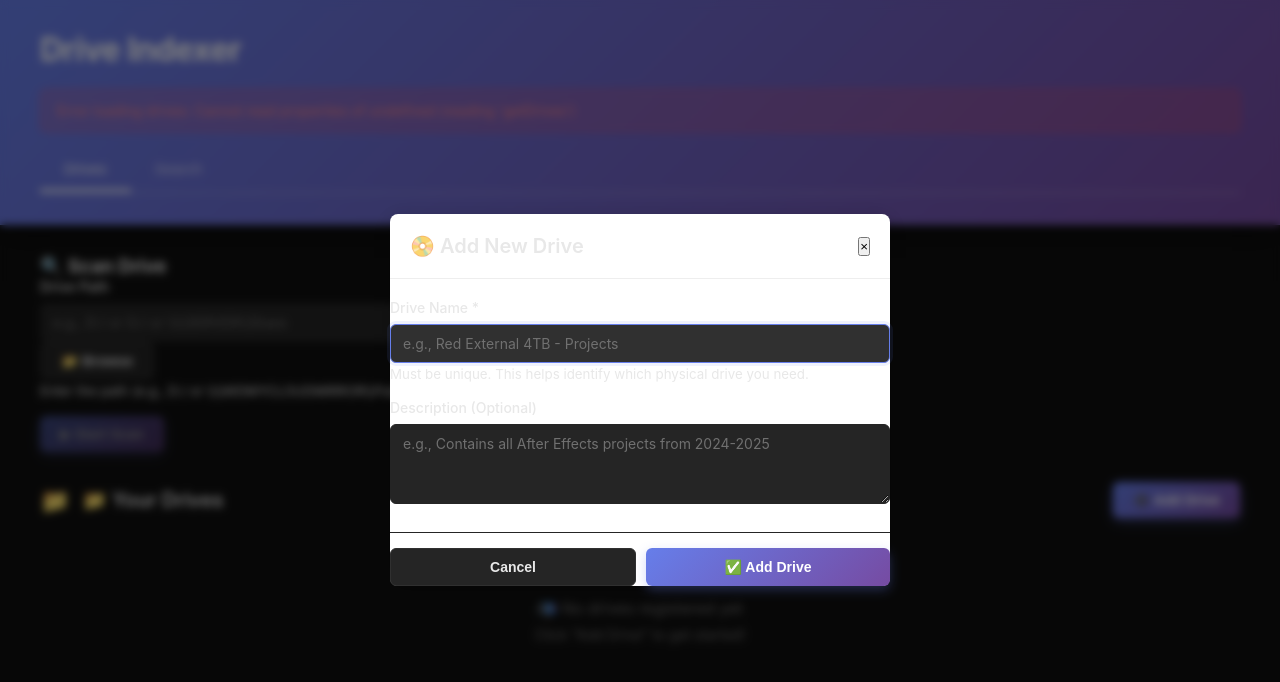
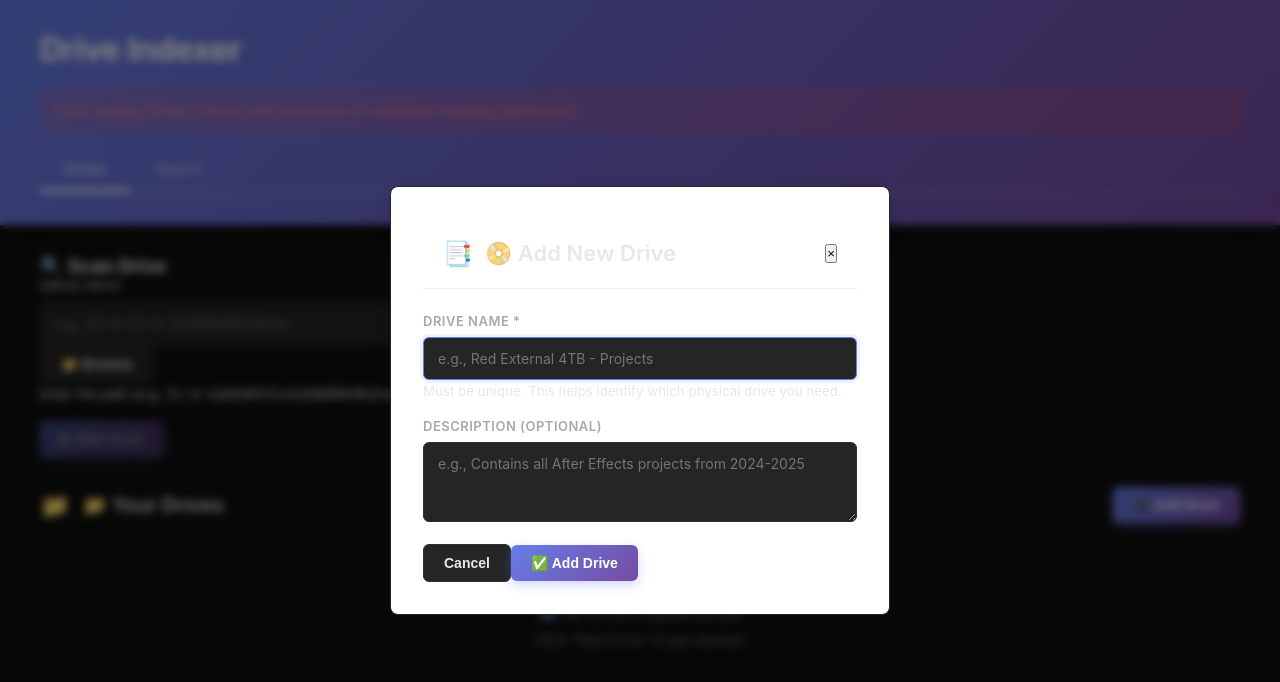
Before and after one commit to nickKBerlin/drive-indexer, a React (Create React App) app: page / in a window 1280 px wide. Both pictures are taken after a click on the button "➕ Add Drive". Shown: the top 682 px of the page. Built offline with nearby package versions, Linux system fonts and the light colour scheme.

Commit message:
Restore beautiful AddDriveModal styling

```diff
--- a/src/components/AddDriveModal.css
+++ b/src/components/AddDriveModal.css
@@ -1,3 +1,7 @@
+/* ============================================
+   ADD DRIVE MODAL STYLING
+   ============================================ */
+
 .modal-overlay {
   position: fixed;
   top: 0;
@@ -5,110 +9,106 @@
   right: 0;
   bottom: 0;
   background: rgba(0, 0, 0, 0.6);
-  backdrop-filter: blur(4px);
   display: flex;
   align-items: center;
   justify-content: center;
   z-index: 1000;
-  animation: fadeIn 0.2s ease;
+  backdrop-filter: blur(4px);
 }
 
-@keyframes fadeIn {
-  from {
-    opacity: 0;
-  }
-  to {
-    opacity: 1;
-  }
-}
-
-.modal {
-  background: var(--bg-secondary);
+.modal-content {
+  background: #1a1a1a;
+  border: 1px solid #252525;
   border-radius: 12px;
-  padding: 24px;
+  padding: 32px;
   max-width: 500px;
   width: 90%;
-  box-shadow: 0 20px 60px rgba(0, 0, 0, 0.5);
-  border: 1px solid var(--bg-tertiary);
+  box-shadow: 0 20px 60px rgba(0, 0, 0, 0.7);
   animation: slideUp 0.3s ease;
 }
 
 @keyframes slideUp {
   from {
+    opacity: 0;
     transform: translateY(20px);
-    opacity: 0;
   }
   to {
+    opacity: 1;
     transform: translateY(0);
-    opacity: 1;
   }
 }
 
 .modal-header {
   display: flex;
+  align-items: center;
   justify-content: space-between;
-  align-items: center;
-  margin-bottom: 20px;
-  padding-bottom: 15px;
-  border-bottom: 1px solid var(--bg-tertiary);
+  margin-bottom: 24px;
 }
 
 .modal-header h2 {
   margin: 0;
-  font-size: 20px;
+  font-size: 22px;
   font-weight: 600;
-  color: var(--text-primary);
+  color: #e8e8e8;
+  display: flex;
+  align-items: center;
+  gap: 12px;
+}
+
+.modal-header h2::before {
+  content: '📑';
+  font-size: 24px;
 }
 
 .modal-close {
   background: none;
   border: none;
-  color: var(--text-secondary);
+  color: #a8a8a8;
   font-size: 24px;
   cursor: pointer;
   padding: 0;
-  width: 32px;
-  height: 32px;
-  display: flex;
-  align-items: center;
-  justify-content: center;
-  transition: color 0.2s;
+  transition: color 0.2s ease;
 }
 
 .modal-close:hover {
-  color: var(--text-primary);
+  color: #e8e8e8;
+}
+
+.modal-body {
+  margin-bottom: 24px;
 }
 
 .form-group {
-  margin-bottom: 16px;
+  margin-bottom: 18px;
 }
 
 .form-group label {
   display: block;
   margin-bottom: 8px;
-  font-weight: 500;
-  color: var(--text-primary);
-  font-size: 14px;
+  font-size: 13px;
+  font-weight: 600;
+  color: #a8a8a8;
+  text-transform: uppercase;
+  letter-spacing: 0.5px;
 }
 
 .form-group input,
 .form-group textarea {
   width: 100%;
-  padding: 10px 12px;
-  border: 1px solid var(--bg-tertiary);
+  padding: 12px 14px;
+  background: #252525;
+  border: 1px solid #303030;
   border-radius: 6px;
-  background: var(--bg-tertiary);
-  color: var(--text-primary);
+  color: #e8e8e8;
+  font-size: 14px;
   font-family: inherit;
-  font-size: 14px;
-  transition: all 0.2s;
+  transition: all 0.2s ease;
 }
 
 .form-group input:focus,
 .form-group textarea:focus {
   outline: none;
   border-color: #667eea;
-  background: var(--bg-hover);
   box-shadow: 0 0 0 3px rgba(102, 126, 234, 0.1);
 }
 
@@ -117,19 +117,60 @@
   min-height: 80px;
 }
 
-.form-group input::placeholder,
-.form-group textarea::placeholder {
-  color: var(--text-muted);
+.modal-buttons {
+  display: flex;
+  gap: 12px;
+  justify-content: flex-end;
 }
 
-.modal-actions {
-  display: flex;
-  gap: 10px;
-  margin-top: 24px;
-  padding-top: 15px;
-  border-top: 1px solid var(--bg-tertiary);
+.modal-button {
+  padding: 12px 24px;
+  border: none;
+  border-radius: 6px;
+  font-size: 14px;
+  font-weight: 600;
+  cursor: pointer;
+  transition: all 0.2s ease;
+  display: inline-flex;
+  align-items: center;
+  gap: 6px;
 }
 
-.modal-actions button {
-  flex: 1;
+.modal-button.primary {
+  background: linear-gradient(135deg, #667eea 0%, #764ba2 100%);
+  color: white;
+  box-shadow: 0 4px 12px rgba(102, 126, 234, 0.3);
 }
+
+.modal-button.primary:hover {
+  transform: translateY(-2px);
+  box-shadow: 0 6px 20px rgba(102, 126, 234, 0.4);
+}
+
+.modal-button.secondary {
+  background: #252525;
+  color: #a8a8a8;
+  border: 1px solid #303030;
+}
+
+.modal-button.secondary:hover {
+  background: #303030;
+  color: #e8e8e8;
+}
+
+.browse-button {
+  padding: 10px 16px;
+  background: #252525;
+  color: #667eea;
+  border: 1px solid #303030;
+  border-radius: 4px;
+  font-size: 13px;
+  font-weight: 600;
+  cursor: pointer;
+  transition: all 0.2s ease;
+}
+
+.browse-button:hover {
+  background: #303030;
+  border-color: #667eea;
+}
```
